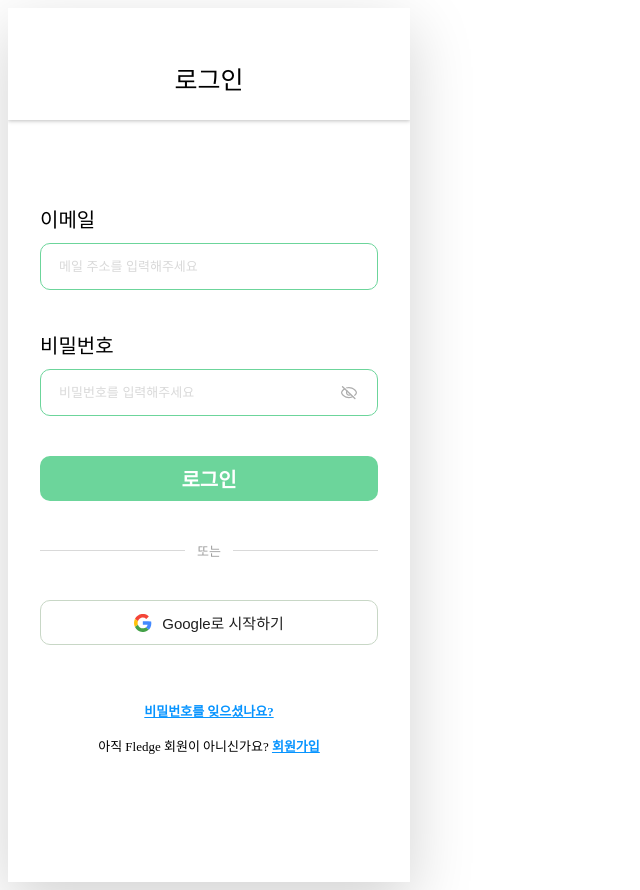
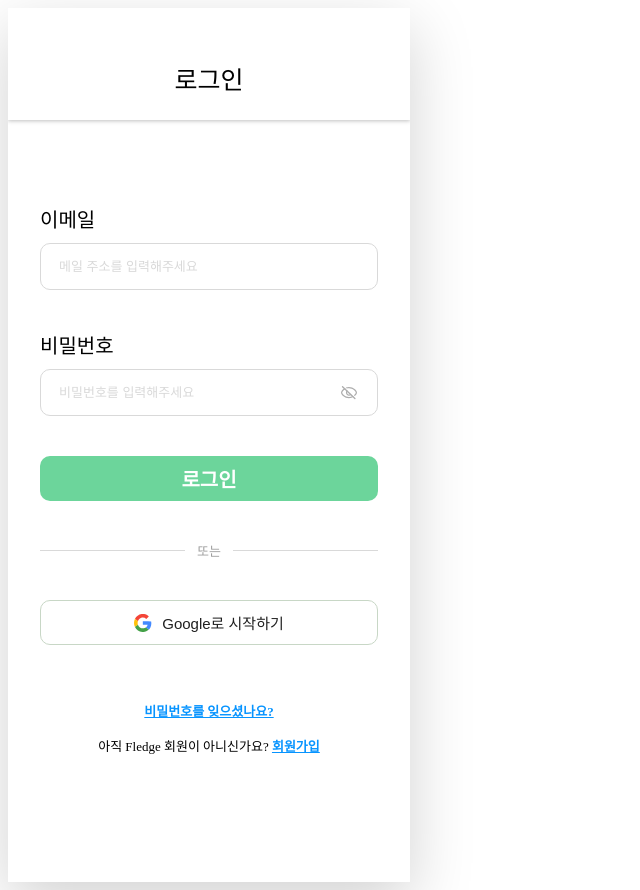
Before and after one commit to DWLLCH/DWLLCH_FE, a React (Create React App) app: page /login in a window 1280 px wide. Shown: the whole page, without its empty margins (0-640 px from the left). Built offline with nearby package versions, Linux system fonts and the light colour scheme; the HTML template or start-up script is replaced by a standard one; a web font is replaced by a local one.

Commit message:
fix: TextField 기본 테두리 색상을 Figma 스펙에 맞게 수정 (회색 → 포커스 시 초록)

```diff
--- a/src/styles/TextField.css
+++ b/src/styles/TextField.css
@@ -14,17 +14,14 @@
   align-items: center;
   height: 45px;
   padding: 0 16px;
-  border: 1px solid #6cd59b;
+  border: 1px solid #d9d9d9;
   border-radius: 10px;
   background-color: #fff;
-  transition:
-    border-color 0.15s ease,
-    box-shadow 0.15s ease;
+  transition: border-color 0.15s ease;
 }
 
 .text-field-box:focus-within {
   border-color: #4fae7c;
-  box-shadow: 0 0 0 3px rgba(108, 213, 155, 0.2);
 }
 
 .text-field-input {
```
